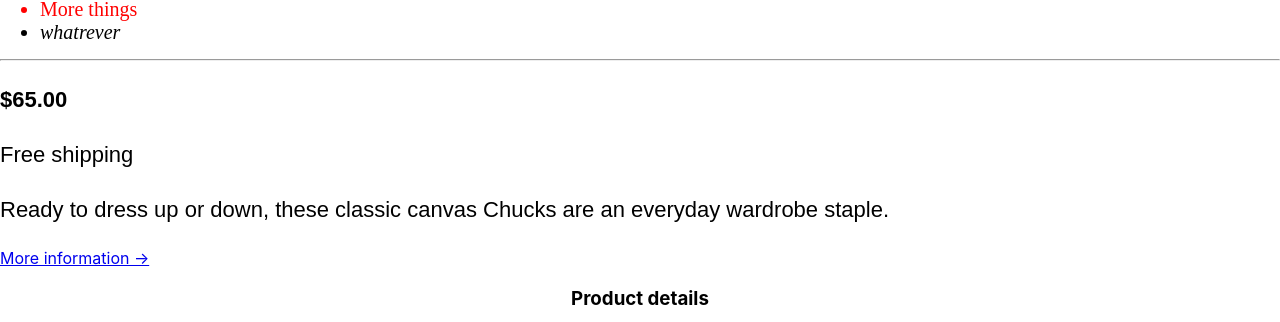
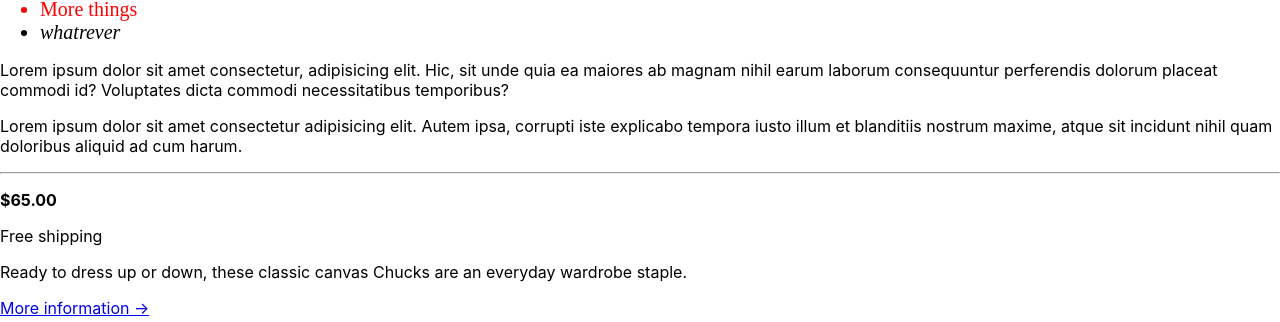
Before and after one commit to oliveroliverio/WD_udemy_html_css_course, a React (Create React App) app: page / in a window 1280 px wide. Shown: the part 478-800 px from the top of the page. Built offline with nearby package versions, Linux system fonts and the light colour scheme.

Commit message:
tried to target the first child p item of the article tab and make it orange, but didnt' work

```diff
--- a/src/Main2.css
+++ b/src/Main2.css
@@ -6,11 +6,6 @@ h2 {
     font-style: italic;
 }
 
-p {
-    font-size: 22px;
-    font-family: fantasy;
-    line-height: 1.5;
-}
 
 h3 {
     text-align: center;
@@ -37,3 +32,7 @@ li:last-child {
 li:nth-child(even) {
     color:red
 }
+
+article p:first-child {
+    color:orange;
+}
--- a/src/Main2.js
+++ b/src/Main2.js
@@ -7,13 +7,17 @@ function Main2() {
             <hr></hr>
 
             <h1>I'm just going to add this for the sake of exercise</h1>
-            <ul className="class1">
+            <ul>
                 <li>Some stuff</li>
                 <li>Some more stuff</li>
                 <li>And some things</li>
                 <li>More things</li>
                 <li>whatrever</li>
             </ul>
+
+            <p>Lorem ipsum dolor sit amet consectetur, adipisicing elit. Hic, sit unde quia ea maiores ab magnam nihil earum laborum consequuntur perferendis dolorum placeat commodi id? Voluptates dicta commodi necessitatibus temporibus?</p>
+
+            <p>Lorem ipsum dolor sit amet consectetur adipisicing elit. Autem ipsa, corrupti iste explicabo tempora iusto illum et blanditiis nostrum maxime, atque sit incidunt nihil quam doloribus aliquid ad cum harum.</p>
             <hr></hr>
             <p><strong>$65.00</strong></p>
             <p>Free shipping</p>
```
